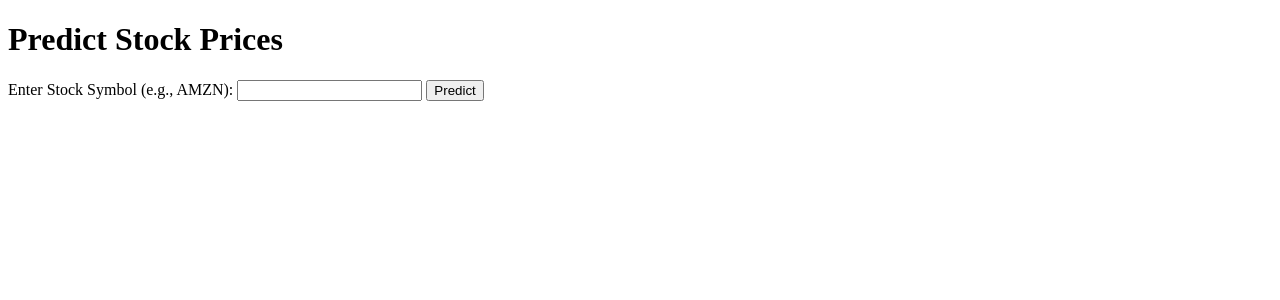
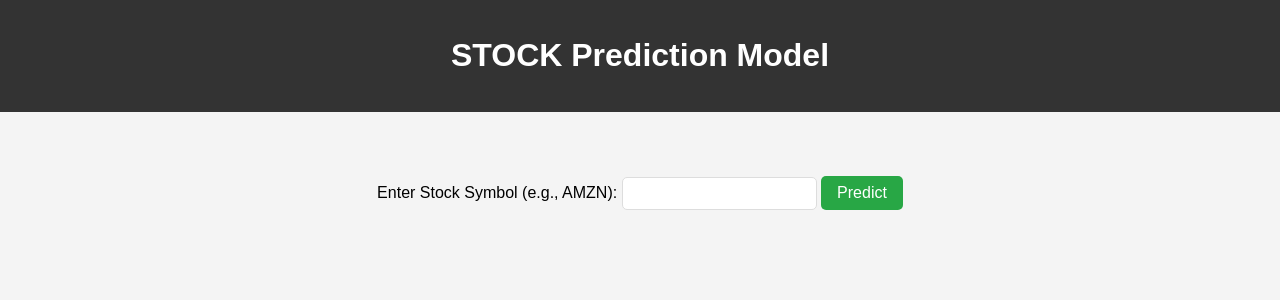
Before and after one commit to eaclix/Stock-Prediction, a Flask app: page / in a window 1280 px wide. Shown: the top 300 px of the page. Run offline with Flask 3, Linux system fonts and the light colour scheme.

Commit message:
Update index.html

```diff
--- a/templates/index.html
+++ b/templates/index.html
@@ -3,18 +3,39 @@
 <head>
     <meta charset="UTF-8">
     <meta name="viewport" content="width=device-width, initial-scale=1.0">
-    <title>Stock Price Prediction</title>
+    <title>Stock Price Prediction Model</title>
+    <link rel="stylesheet" href="{{ url_for('static', filename='styles.css') }}">
 </head>
 <body>
-    <h1>Predict Stock Prices</h1>
-    <form action="/" method="POST">
-        <label for="stock_symbol">Enter Stock Symbol (e.g., AMZN):</label>
-        <input type="text" id="stock_symbol" name="stock_symbol" required>
-        <button type="submit">Predict</button>
-    </form>
+    <header>
+        <h1>STOCK Prediction Model</h1>
+    </header>
 
-    {% if predicted_price %}
-    <h2>Predicted Stock Price for {{ stock_symbol }}: {{ predicted_price }}</h2>
-    {% endif %}
+    <div class="container">
+        <form id="stock-form">
+            <label for="stock_symbol">Enter Stock Symbol (e.g., AMZN):</label>
+            <input type="text" id="stock_symbol" name="stock_symbol" required>
+            <button type="submit">Predict</button>
+        </form>
+
+        <div id="output" class="hidden">
+            <h2>Predicted Stock Price for <span id="stock-symbol-display"></span>: <span id="predicted-price"></span></h2>
+            <div class="chart-container">
+                <div>
+                    <h3>Predicted Prices</h3>
+                    <canvas id="stock-price-chart"></canvas>
+                </div>
+                <div>
+                    <h3>Historical Prices</h3>
+                    <canvas id="historical-chart"></canvas>
+                </div>
+            </div>
+        </div>
+
+        <div id="error-message" class="error hidden"></div>
+    </div>
+
+    <script src="https://cdn.jsdelivr.net/npm/chart.js"></script>
+    <script src="{{ url_for('static', filename='scripts.js') }}"></script>
 </body>
 </html>
```
